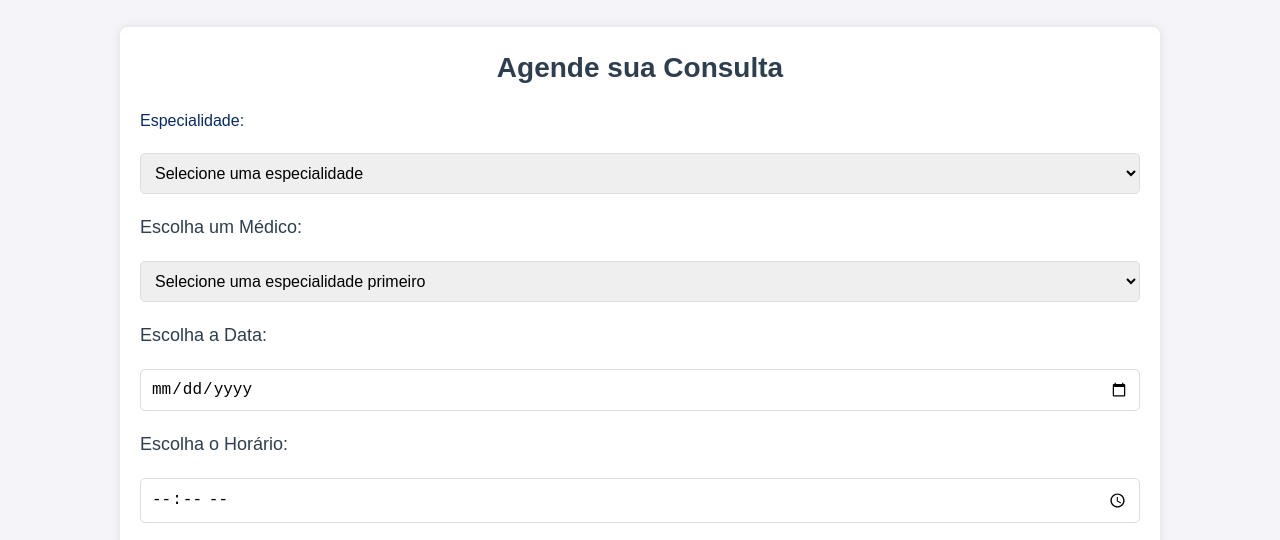
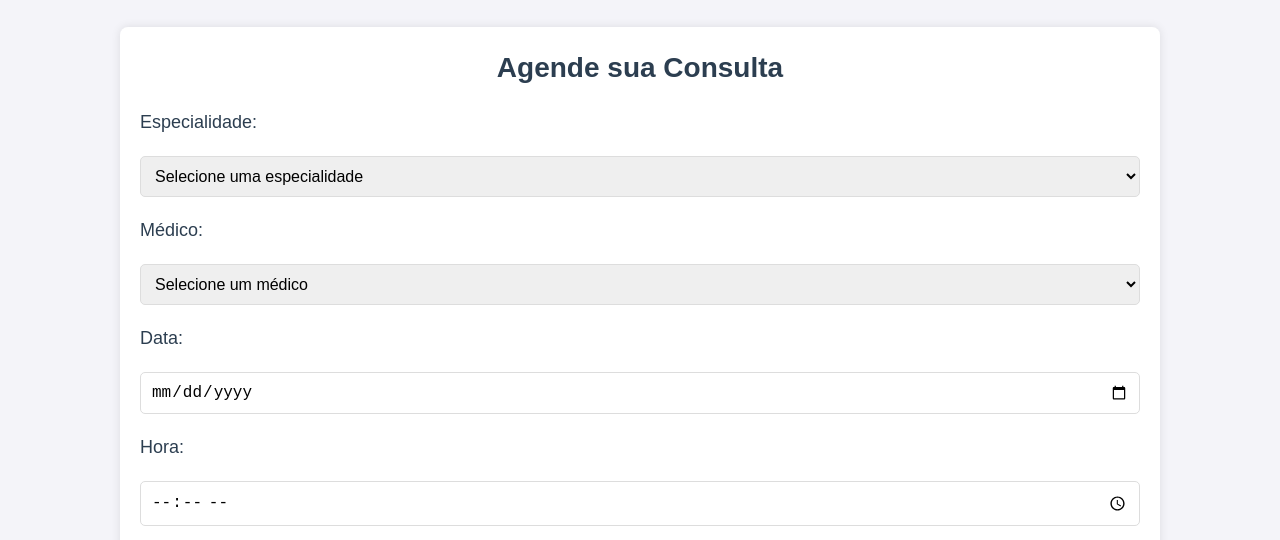
Before and after one commit to coivdavid12/crclinica, a plain HTML site: page index.html in a window 1280 px wide. Shown: the part 207-747 px from the top of the page. Drawn offline with Linux system fonts and the light colour scheme.

Commit message:
Update index.html

```diff
--- a/index.html
+++ b/index.html
@@ -29,8 +29,8 @@
 
         <section id="agendamento" class="agendamento">
             <h1>Agende sua Consulta</h1>
-            <form id="form-agendamento" aria-labelledby="agendamento>
-                <label for="especialidades">Especialidade:</label>
+            <form id="form-agendamento">
+        <label for="especialidades">Especialidade:</label>
         <select id="especialidades" name="especialidade">
             <option value="">Selecione uma especialidade</option>
             <option value="clinico-geral">Clínico Geral</option>
@@ -46,19 +46,19 @@
             <option value="urologista">Urologista</option>
         </select>
 
-                <label for="medico">Escolha um Médico:</label>
-                <select name="medico" id="medico" required>
-                    <option value="">Selecione uma especialidade primeiro</option>
-                </select>
+        <label for="medico">Médico:</label>
+        <select id="medico" name="medico">
+            <option value="">Selecione um médico</option>
+        </select>
 
-                <label for="data">Escolha a Data:</label>
-                <input type="date" name="data" id="data" required>
+        <label for="data">Data:</label>
+        <input type="date" id="data" name="data" required>
 
-                <label for="hora">Escolha o Horário:</label>
-                <input type="time" name="hora" id="hora" required>
+        <label for="hora">Hora:</label>
+        <input type="time" id="hora" name="hora" required>
 
-                <button type="submit">Agendar Consulta</button>
-            </form>
+        <button type="submit">Agendar Consulta</button>
+    </form>
         </section>
 
         <div id="minhas-consultas-popup" class="popup" aria-hidden="true">
```
